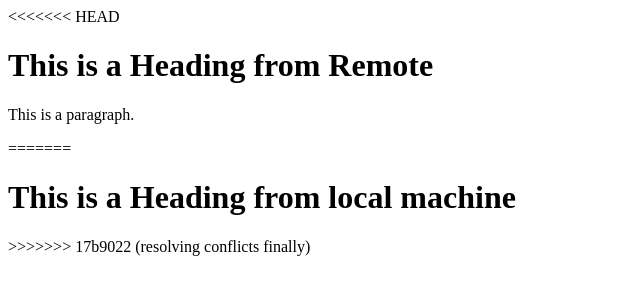
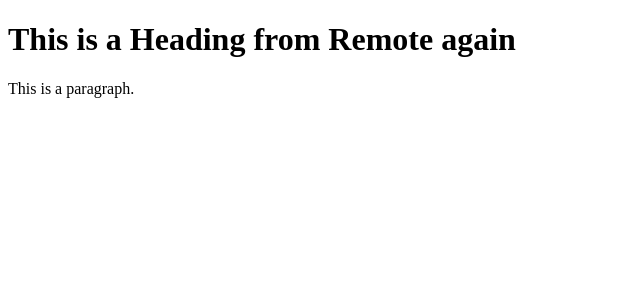
Before and after one commit to varachappa/amigos-GIT, a plain HTML site: page index.html in a window 1280 px wide. Shown: the whole page, without its empty margins (0-640 px from the left). Drawn offline with Linux system fonts and the light colour scheme.

Commit message:
Update index.html

```diff
--- a/index.html
+++ b/index.html
@@ -5,13 +5,9 @@
 </head>
 <body>
 
-<<<<<<< HEAD
-<h1>This is a Heading from Remote</h1>
+
+<h1>This is a Heading from Remote again </h1>
 <p>This is a paragraph.</p>
-=======
-<h1>This is a Heading from local machine </h1>
-
->>>>>>> 17b9022 (resolving conflicts finally)
 
 </body>
 </html>
```
